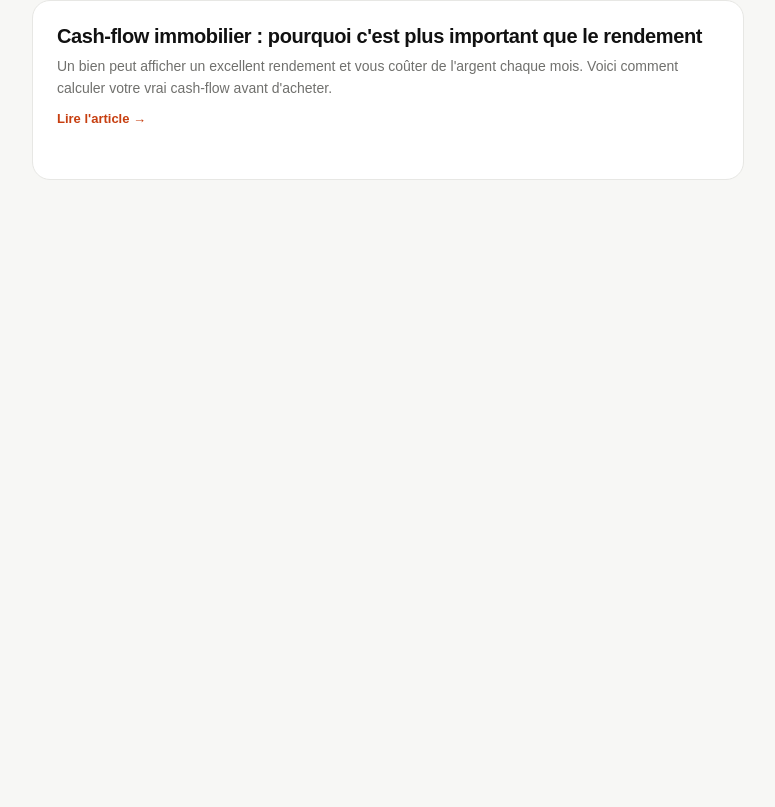
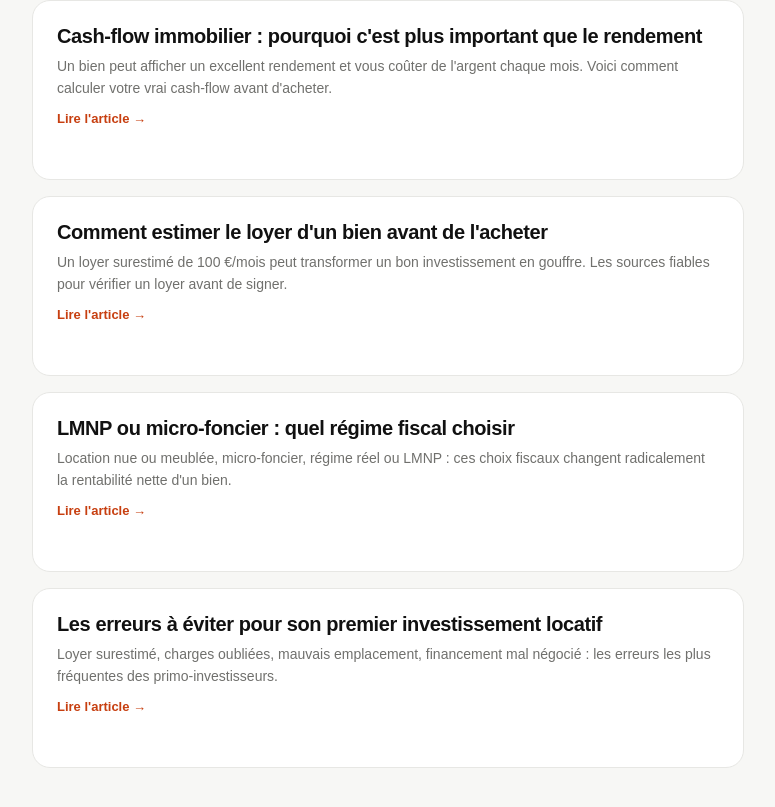
Before and after one commit to dreamsbuilding3-afk/BRICKY.AI, a Next.js app: page /blog in a window 1280 px wide. Shown: the part 571-1378 px from the top of the page, without its empty margins (252-1027 px from the left). Before the commit the page ends 851 px from the top, so only its background shows below. Built offline with nearby package versions, Linux system fonts and the light colour scheme.

Commit message:
Update page.tsx

```diff
--- a/app/blog/page.tsx
+++ b/app/blog/page.tsx
@@ -16,6 +16,21 @@ const posts = [
     slug: "cash-flow-immobilier-negatif-positif",
     title: "Cash-flow immobilier : pourquoi c'est plus important que le rendement",
     excerpt: "Un bien peut afficher un excellent rendement et vous coûter de l'argent chaque mois. Voici comment calculer votre vrai cash-flow avant d'acheter.",
+  },
+  {
+    slug: "estimer-loyer-avant-achat",
+    title: "Comment estimer le loyer d'un bien avant de l'acheter",
+    excerpt: "Un loyer surestimé de 100 €/mois peut transformer un bon investissement en gouffre. Les sources fiables pour vérifier un loyer avant de signer.",
+  },
+  {
+    slug: "lmnp-ou-micro-foncier",
+    title: "LMNP ou micro-foncier : quel régime fiscal choisir",
+    excerpt: "Location nue ou meublée, micro-foncier, régime réel ou LMNP : ces choix fiscaux changent radicalement la rentabilité nette d'un bien.",
+  },
+  {
+    slug: "erreurs-premier-investissement-locatif",
+    title: "Les erreurs à éviter pour son premier investissement locatif",
+    excerpt: "Loyer surestimé, charges oubliées, mauvais emplacement, financement mal négocié : les erreurs les plus fréquentes des primo-investisseurs.",
   },
 ];
 
```
